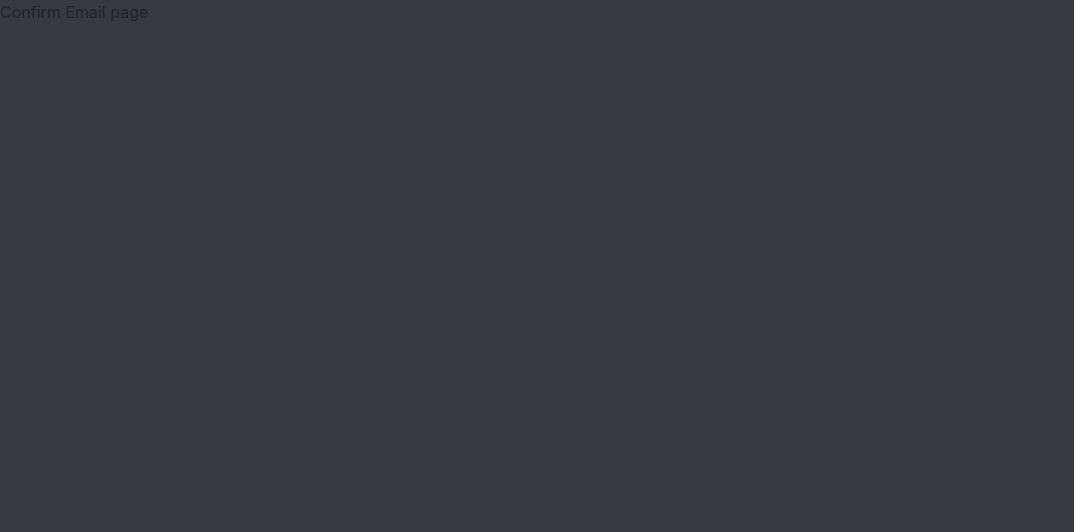
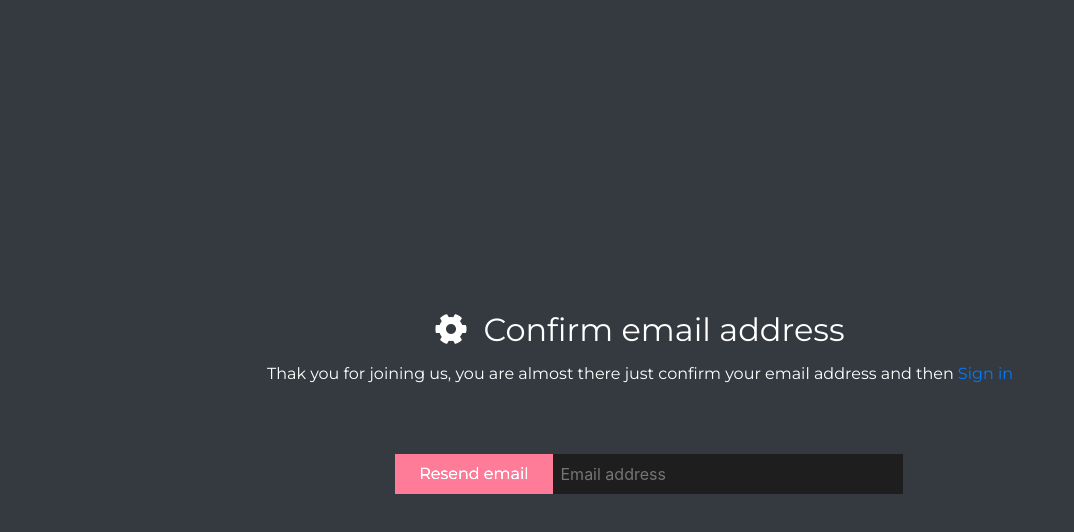
Before and after one commit to iordancatalin/icode-fe, a React (Create React App) app: page /confirm-email in a window 1280 px wide. Shown: the top 532 px of the page, without its empty margins (0-1074 px from the left). Built offline with nearby package versions, Linux system fonts and the light colour scheme.

Commit message:
#36: Implement confirm email page without token validation

```diff
--- a/package.json
+++ b/package.json
@@ -16,6 +16,7 @@
     "react-dom": "^16.13.1",
     "react-router-dom": "^5.2.0",
     "react-scripts": "3.4.3",
+    "react-toastify": "^6.1.0",
     "react-tooltip": "^4.2.10",
     "styled-components": "^5.2.0"
   },
--- a/src/App.js
+++ b/src/App.js
@@ -1,12 +1,15 @@
 import React from 'react';
 import { BrowserRouter, Route, Switch } from 'react-router-dom';
+import { ToastContainer } from 'react-toastify';
 import styled from 'styled-components';
+import AuthContextProvider from './core/contexts/AuthContext';
 import { ThemeStoreProvider } from './core/contexts/ThemeStoreContext';
 import loadFontAwsoneIcons from './core/font-awsome';
 import ConfirmEmail from './features/authentication/components/ConfirmEmail';
 import SignUp from './features/authentication/components/SignUp';
 import AppDevelopment from './features/development/AppDevelopment';
 import NavBarComponent from './features/nav-bar/NavBarComponent';
+import 'react-toastify/dist/ReactToastify.css';
 
 loadFontAwsoneIcons();
 
@@ -26,6 +29,7 @@ function App() {
   return (
     <BrowserRouter>
       <ThemeStoreProvider>
+        <AuthContextProvider>
           <AppContainer>
             <Switch>
               <Route path='/sign-up'>
@@ -43,7 +47,13 @@ function App() {
                 </DivFlex>
               </Route>
             </Switch>
+
+            <ToastContainer
+              hideProgressBar={true}
+              bodyClassName='font-montserrate text-center'
+            ></ToastContainer>
           </AppContainer>
+        </AuthContextProvider>
       </ThemeStoreProvider>
     </BrowserRouter>
   );
--- /dev/null
+++ b/src/core/contexts/AuthContext.js
@@ -0,0 +1,18 @@
+import React, { useCallback, useReducer } from 'react';
+import authReducer, {
+  ACCOUNT_LOCAL_STORAGE_KEY,
+} from '../reducers/auth-reducer';
+
+export const AuthContext = React.createContext();
+
+export default function AuthContextProvider({ children }) {
+  const findInitialState = useCallback(() => {
+    const account = localStorage.getItem(ACCOUNT_LOCAL_STORAGE_KEY);
+
+    return account ? JSON.parse(account) : null;
+  }, []);
+
+  const result = useReducer(authReducer, findInitialState());
+
+  return <AuthContext.Provider value={result}>{children}</AuthContext.Provider>;
+}
--- a/src/core/font-awsome.js
+++ b/src/core/font-awsome.js
@@ -11,7 +11,7 @@ import {
   faShareAlt,
   faSignOutAlt,
   faUser,
-  faWindowMaximize
+  faWindowMaximize,
 } from '@fortawesome/free-solid-svg-icons';
 
 export default () => {
--- /dev/null
+++ b/src/core/reducers/auth-reducer.js
@@ -0,0 +1,33 @@
+export const REGISTER_ACTION = 'REGISTER';
+export const AUTHENTICATE_ACTION = 'AUTHENTICATE';
+
+export const REGISTER_STATUS = 'REGISTERED_NOT_ACTIVE';
+export const AUTHENTICATE_STATUS = 'AUTHENTICATED';
+
+export const ACCOUNT_LOCAL_STORAGE_KEY = 'account';
+
+export default function reducer(state, action) {
+  let newState;
+
+  switch (action?.type) {
+    case REGISTER_ACTION:
+      newState = {
+        ...action.payload,
+        status: REGISTER_STATUS,
+      };
+      break;
+
+    case AUTHENTICATE_ACTION:
+      newState = {
+        ...action.payload,
+        status: AUTHENTICATE_STATUS,
+      };
+      break;
+
+    default:
+      newState = state;
+  }
+  localStorage.setItem(ACCOUNT_LOCAL_STORAGE_KEY, JSON.stringify(newState));
+
+  return newState;
+}
--- a/src/features/authentication/auth-service.js
+++ b/src/features/authentication/auth-service.js
@@ -8,3 +8,11 @@ export const createAccount = (body) =>
     },
     body: JSON.stringify(body),
   });
+
+export const resendConfirmationEmail = (emailAddress) =>
+  fetch(`${baseURL}/api/v1/resend-confirmation-email/${emailAddress}`, {
+    method: 'PUT',
+    headers: {
+      'Content-Type': 'application/json',
+    },
+  });
--- a/src/features/authentication/components/ConfirmEmail.js
+++ b/src/features/authentication/components/ConfirmEmail.js
@@ -1,5 +1,146 @@
-import React from 'react';
+import { FontAwesomeIcon } from '@fortawesome/react-fontawesome';
+import React, { useContext, useEffect, useState } from 'react';
+import { Link } from 'react-router-dom';
+import { toast } from 'react-toastify';
+import styled from 'styled-components';
+import { AuthContext } from '../../../core/contexts/AuthContext';
+import GridAreaComponent from '../../../shared/GridAreaComponent';
+import { resendConfirmationEmail } from '../auth-service';
+import { AuthButton, AuthInput, AuthInputError } from '../Auth.components';
+import { useEmailValidator } from '../hooks/email-validator';
+
+const Container = styled.div`
+  flex: 1;
+  display: flex;
+  justify-content: center;
+  align-items: center;
+  flex-direction: column;
+
+  color: ${({ theme }) => theme.foreground.secondary};
+`;
+
+const Header = styled.div.attrs(() => ({
+  className: 'font-montserrat',
+}))`
+  font-size: 2rem;
+`;
+
+const RotateAnimationIcon = styled(FontAwesomeIcon)`
+  @-webkit-keyframes rotating {
+    from {
+      transform: rotate(0deg);
+    }
+    to {
+      transform: rotate(360deg);
+    }
+  }
+  @keyframes rotating {
+    from {
+      transform: rotate(0deg);
+    }
+    to {
+      transform: rotate(360deg);
+    }
+  }
+
+  animation: rotating 4s linear infinite;
+`;
+
+const ResendContainer = styled.div`
+  display: grid;
+  grid-template-columns: 1fr 2fr;
+  grid-template-rows: 1fr 2fr;
+
+  grid-template-areas:
+    '. error'
+    'button input';
+`;
+
+const Input = styled(AuthInput)`
+  background-color: ${({ theme }) => theme.primary};
+  outline: none;
+
+  &:focus {
+    outline: none;
+  }
+`;
+
+const Button = styled(AuthButton)`
+  &:focus {
+    outline: none;
+  }
+`;
 
 export default function ConfirmEmail() {
-  return <div>Confirm Email page</div>;
+  const [authState] = useContext(AuthContext);
+  const [emailAddress, setEmailAddress] = useState(authState?.email);
+  const [emailError, emailValidationFunc] = useEmailValidator();
+
+  useEffect(() => {
+    emailValidationFunc(emailAddress);
+    // eslint-disable-next-line react-hooks/exhaustive-deps
+  }, []);
+
+  const handleResendClick = async () => {
+    const response = await resendConfirmationEmail(emailAddress);
+
+    if (response.status === 200) {
+      toast.success('Email was resend');
+    } else {
+      toast.erro('Something went wrong');
+    }
+  };
+
+  const handleEmailAddressChanged = (event) => {
+    const { value } = event.target;
+
+    emailValidationFunc(value);
+    setEmailAddress(value);
+  };
+
+  const emailErrorElement = emailError && emailAddress && (
+    <AuthInputError>{emailError}</AuthInputError>
+  );
+
+  return (
+    <Container>
+      <Header>
+        <RotateAnimationIcon icon='cog' />
+        <span className='ml-3'>Confirm email address</span>
+      </Header>
+      <div className='mt-2 font-montserrat'>
+        <span>
+          Thak you for joining us, you are almost there just confirm your email
+          address and then
+        </span>
+        <Link to='/sign-in' className='ml-1'>
+          Sign in
+        </Link>
+      </div>
+
+      <ResendContainer className='mt-5'>
+        <GridAreaComponent areaName='button' className='justify-self-end'>
+          <Button
+            disabled={!!emailError}
+            className='font-montserrat rounded-0'
+            onClick={handleResendClick}
+          >
+            Resend email
+          </Button>
+        </GridAreaComponent>
+        <GridAreaComponent areaName='error'>
+          {emailErrorElement}
+        </GridAreaComponent>
+        <GridAreaComponent areaName='input'>
+          <Input
+            value={emailAddress}
+            onChange={handleEmailAddressChanged}
+            type='email'
+            className='rounded-0'
+            placeholder='Email address'
+          ></Input>
+        </GridAreaComponent>
+      </ResendContainer>
+    </Container>
+  );
 }
--- a/src/features/authentication/components/SignUp.js
+++ b/src/features/authentication/components/SignUp.js
@@ -1,4 +1,4 @@
-import React, { useState } from 'react';
+import React, { useContext, useState } from 'react';
 import { useCallback } from 'react';
 import { Link, useHistory } from 'react-router-dom';
 import {
@@ -19,6 +19,8 @@ import { useEmailValidator } from '../hooks/email-validator';
 import { usePasswordValidator } from '../hooks/password-validator';
 import { useEffect } from 'react';
 import Loader from '../../../shared/Loader';
+import { AuthContext } from '../../../core/contexts/AuthContext';
+import { REGISTER_ACTION } from '../../../core/reducers/auth-reducer';
 
 export default function SignUp() {
   const [username, setUsername] = useState('');
@@ -30,13 +32,11 @@ export default function SignUp() {
   const [usernameError, usernameValidationFunc] = useUsernameValidator();
   const [emailError, emailValidationFunc] = useEmailValidator();
   const [passwordError, passwordValidationFunc] = usePasswordValidator();
-  const [
-    confirmPasswordError,
-    confirmPasswordValidationFunc,
-  ] = usePasswordValidator();
+  const [confirmPasswordError, confirmPasswordValidationFunc] = usePasswordValidator();
 
   const [showLoader, setShowLoader] = useState(false);
 
+  const [, authDispacher] = useContext(AuthContext);
   const history = useHistory();
 
   useEffect(() => {
@@ -72,13 +72,17 @@ export default function SignUp() {
 
     try {
       validateResponse(response);
+
+      const responseBody = await response.json();
+      authDispacher({ type: REGISTER_ACTION, payload: responseBody });
+
+      setShowLoader(false);
       history.push('/confirm-email');
     } catch (error) {
+      setShowLoader(false);
       setErrorMessage(error.message);
     }
-
-    setShowLoader(false);
-  }, [username, email, password, history]);
+  }, [username, email, password, history, authDispacher]);
 
   const handleValueChanged = (event, setter, validationFunc) => {
     const { value } = event.target;
```
Also changed, not shown: src/index.css (line endings or trailing spaces), 1 other file (tests, documents, lock files or other folders). Lines whose indentation alone changed are shown as unchanged.
